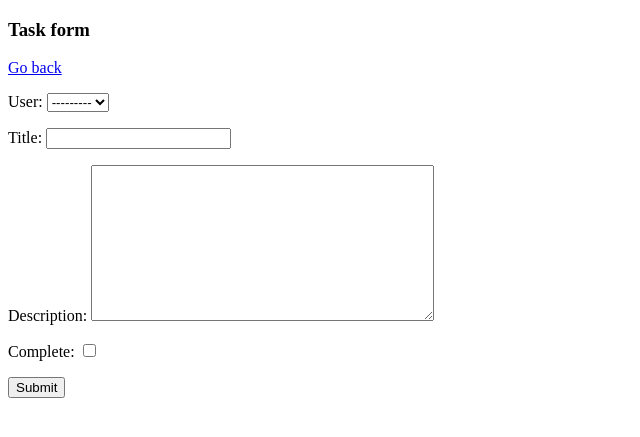
After one commit to Zajroid/todo_list_django, a Django app: page /task-create/ in a window 1280 px wide. The commit adds this page. Shown: the top 437 px of the page, without its empty margins (0-640 px from the left). Run offline with Django 4.2, Linux system fonts and the light colour scheme; data comes from the database, SQL or seed files in the repository; both versions use the stored data as it was after the commit.

Commit message:
create item

```diff
--- a/base/templates/base/task.html
+++ b/base/templates/base/task.html
@@ -2,9 +2,12 @@
 <html lang="en">
 <head>
     <meta charset="UTF-8">
-    <title>Title</title>
+    <title>Task</title>
 </head>
 <body>
 <h1>Task: {{task}}</h1>
+<a href="{% url 'tasks' %}">Go back</a>
+
+
 </body>
 </html>
--- /dev/null
+++ b/base/templates/base/task_form.html
@@ -0,0 +1,18 @@
+<!DOCTYPE html>
+<html lang="en">
+<head>
+    <meta charset="UTF-8">
+    <title>Task Create</title>
+</head>
+<body>
+<h3>Task form</h3>
+<a href="{% url 'tasks' %}">Go back</a>
+
+<form method="POST" action="">
+    {% csrf_token %}
+    {{form.as_p}}
+    <input type="submit" value="Submit">
+</form>
+
+</body>
+</html>
--- a/base/templates/base/task_list.html
+++ b/base/templates/base/task_list.html
@@ -2,10 +2,11 @@
 <html lang="en">
 <head>
     <meta charset="UTF-8">
-    <title>Title</title>
+    <title>Tasks</title>
 </head>
 <body>
 <h1>My To Do list</h1>
+<a href="{% url 'task-create' %}">Add Task</a>
 <table>
     <tr>
         <th>Item</th>
--- a/base/urls.py
+++ b/base/urls.py
@@ -1,8 +1,9 @@
 from django.urls import path
-from .views import TaskList, TaskDetail
+from .views import TaskList, TaskDetail, TaskCreate
 
 
 urlpatterns = [
     path('', TaskList.as_view(), name='tasks'),
     path('task/<int:pk>/', TaskDetail.as_view(), name='task'),
+    path('task-create/', TaskCreate.as_view(), name='task-create'),
 ]
--- a/base/views.py
+++ b/base/views.py
@@ -2,6 +2,9 @@ from django.shortcuts import render
 from django.http import HttpResponse
 from django.views.generic.list import ListView
 from django.views.generic.detail import DetailView
+from django.views.generic.edit import CreateView
+from django.urls import reverse_lazy
+
 from .models import Task
 
 
@@ -14,3 +17,9 @@ class TaskDetail(DetailView):
     model = Task
     context_object_name = 'task'
     template_name = 'base/task.html'
+
+
+class TaskCreate(CreateView):
+    model = Task
+    fields = '__all__'
+    success_url = reverse_lazy('tasks')
```
Also changed, not shown: db.sqlite3.
